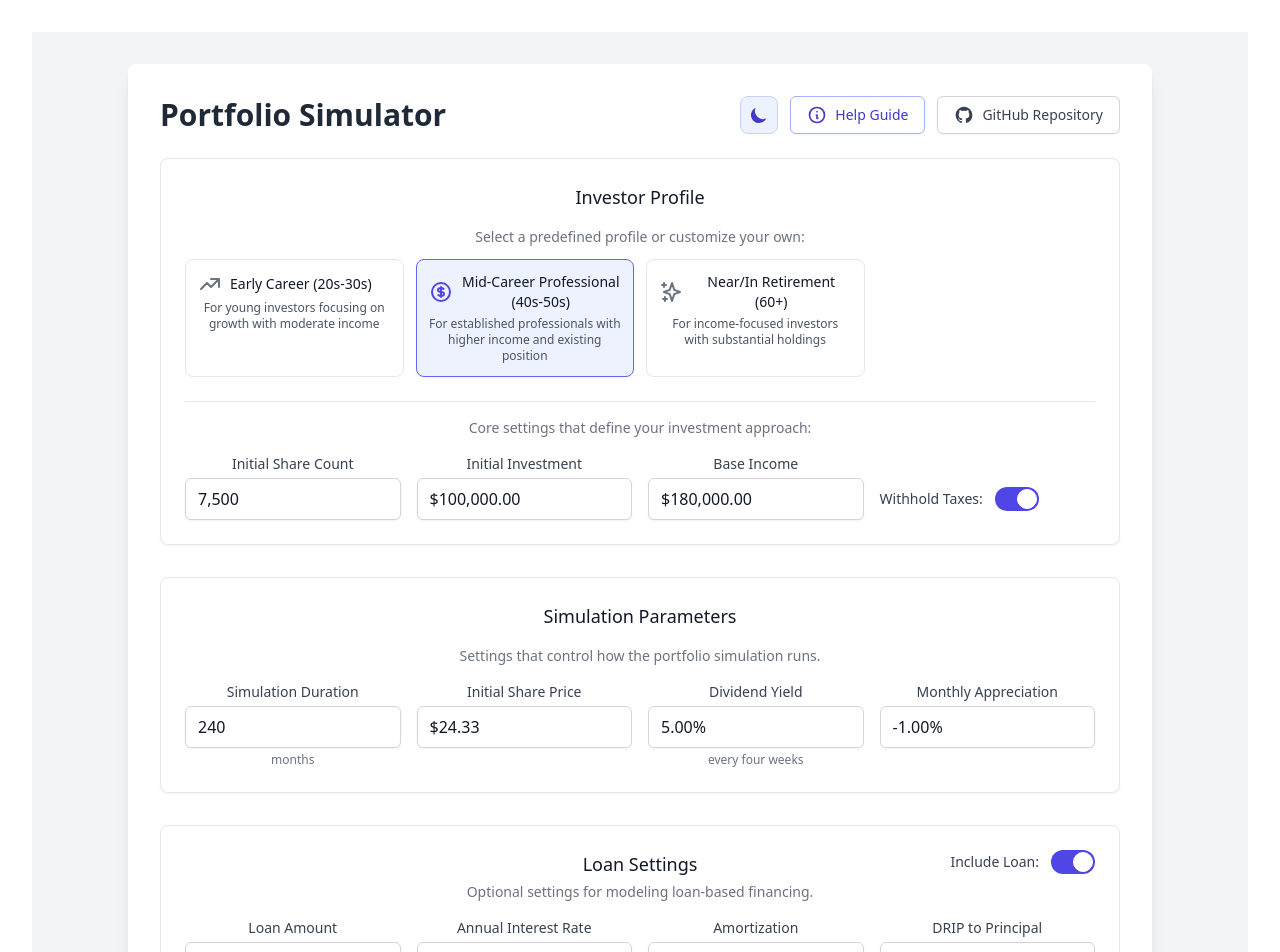
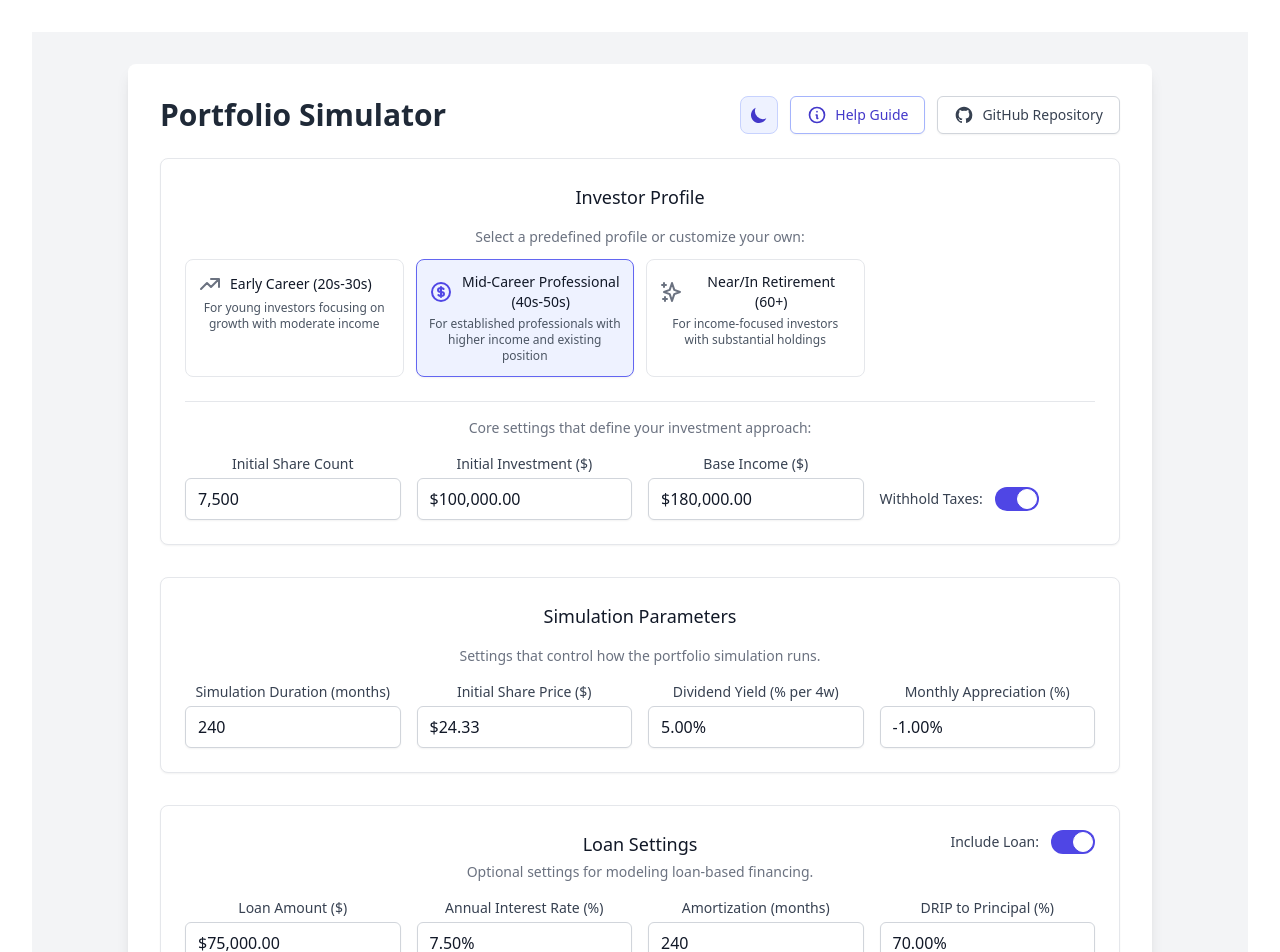
Before and after one commit to davidpeden3/portfolio-sim, a React (Vite) app: page / in a window 1280 px wide. Shown: the top 952 px of the page. Built offline with nearby package versions, Linux system fonts and the light colour scheme.

Commit message:
clean up display

```diff
--- a/src/components/AssumptionsForm.tsx
+++ b/src/components/AssumptionsForm.tsx
@@ -396,7 +396,7 @@ const AssumptionsForm = ({ formData, onChange, onSubmit, selectedProfile, hasCus
                         </div>
 
                         <div>
-                            <label className="block text-sm font-medium text-gray-700 dark:text-gray-200 transition-colors duration-200">Initial Investment</label>
+                            <label className="block text-sm font-medium text-gray-700 dark:text-gray-200 transition-colors duration-200">Initial Investment ($)</label>
                             <input
                                 type="text"
                                 name="initialInvestment"
@@ -411,7 +411,7 @@ const AssumptionsForm = ({ formData, onChange, onSubmit, selectedProfile, hasCus
                         </div>
 
                         <div>
-                            <label className="block text-sm font-medium text-gray-700 dark:text-gray-200 transition-colors duration-200">Base Income</label>
+                            <label className="block text-sm font-medium text-gray-700 dark:text-gray-200 transition-colors duration-200">Base Income ($)</label>
                             <input
                                 type="text"
                                 name="baseIncome"
@@ -449,7 +449,7 @@ const AssumptionsForm = ({ formData, onChange, onSubmit, selectedProfile, hasCus
 
                 <div className="grid grid-cols-2 md:grid-cols-4 gap-4">
                     <div>
-                        <label className="block text-sm font-medium text-gray-700 dark:text-gray-200 transition-colors duration-200">Simulation Duration</label>
+                        <label className="block text-sm font-medium text-gray-700 dark:text-gray-200 transition-colors duration-200">Simulation Duration (months)</label>
                         <input
                             type="text"
                             name="simulationMonths"
@@ -461,11 +461,10 @@ const AssumptionsForm = ({ formData, onChange, onSubmit, selectedProfile, hasCus
                             onBlur={handleBlur}
                             className="mt-1 block w-full rounded-md border-gray-300 dark:border-darkBlue-600 dark:bg-darkBlue-700 dark:text-white shadow-sm focus:ring-indigo-500 dark:focus:ring-basshead-blue-500 focus:border-indigo-500 dark:focus:border-basshead-blue-500 transition-colors duration-200"
                         />
-                        <p className="mt-1 text-xs text-gray-500 dark:text-gray-400 transition-colors duration-200">months</p>
                     </div>
 
                     <div>
-                        <label className="block text-sm font-medium text-gray-700 dark:text-gray-200 transition-colors duration-200">Initial Share Price</label>
+                        <label className="block text-sm font-medium text-gray-700 dark:text-gray-200 transition-colors duration-200">Initial Share Price ($)</label>
                         <input
                             type="text"
                             name="initialSharePrice"
@@ -480,7 +479,7 @@ const AssumptionsForm = ({ formData, onChange, onSubmit, selectedProfile, hasCus
                     </div>
 
                     <div>
-                        <label className="block text-sm font-medium text-gray-700 dark:text-gray-200 transition-colors duration-200">Dividend Yield</label>
+                        <label className="block text-sm font-medium text-gray-700 dark:text-gray-200 transition-colors duration-200">Dividend Yield (% per 4w)</label>
                         <input
                             type="text"
                             name="dividendYield4w"
@@ -492,11 +491,10 @@ const AssumptionsForm = ({ formData, onChange, onSubmit, selectedProfile, hasCus
                             onBlur={handleBlur}
                             className="mt-1 block w-full rounded-md border-gray-300 dark:border-darkBlue-600 dark:bg-darkBlue-700 dark:text-white shadow-sm focus:ring-indigo-500 dark:focus:ring-basshead-blue-500 focus:border-indigo-500 dark:focus:border-basshead-blue-500 transition-colors duration-200"
                         />
-                        <p className="mt-1 text-xs text-gray-500 dark:text-gray-400 transition-colors duration-200">every four weeks</p>
                     </div>
 
                     <div>
-                        <label className="block text-sm font-medium text-gray-700 dark:text-gray-200 transition-colors duration-200">Monthly Appreciation</label>
+                        <label className="block text-sm font-medium text-gray-700 dark:text-gray-200 transition-colors duration-200">Monthly Appreciation (%)</label>
                         <input
                             type="text"
                             name="monthlyAppreciation"
@@ -540,7 +538,7 @@ const AssumptionsForm = ({ formData, onChange, onSubmit, selectedProfile, hasCus
                 <div className={`${!formData.includeLoan ? 'opacity-50' : ''}`}>
                     <div className="grid grid-cols-2 md:grid-cols-4 gap-4">
                         <div>
-                            <label className="block text-sm font-medium text-gray-700 dark:text-gray-200 transition-colors duration-200">Loan Amount</label>
+                            <label className="block text-sm font-medium text-gray-700 dark:text-gray-200 transition-colors duration-200">Loan Amount ($)</label>
                             <input
                                 type="text"
                                 name="loanAmount"
@@ -556,7 +554,7 @@ const AssumptionsForm = ({ formData, onChange, onSubmit, selectedProfile, hasCus
                         </div>
 
                         <div>
-                            <label className="block text-sm font-medium text-gray-700 dark:text-gray-200 transition-colors duration-200">Annual Interest Rate</label>
+                            <label className="block text-sm font-medium text-gray-700 dark:text-gray-200 transition-colors duration-200">Annual Interest Rate (%)</label>
                             <input
                                 type="text"
                                 name="annualInterestRate"
@@ -572,7 +570,7 @@ const AssumptionsForm = ({ formData, onChange, onSubmit, selectedProfile, hasCus
                         </div>
 
                         <div>
-                            <label className="block text-sm font-medium text-gray-700 dark:text-gray-200 transition-colors duration-200">Amortization</label>
+                            <label className="block text-sm font-medium text-gray-700 dark:text-gray-200 transition-colors duration-200">Amortization (months)</label>
                             <input
                                 type="text"
                                 name="amortizationMonths"
@@ -585,11 +583,10 @@ const AssumptionsForm = ({ formData, onChange, onSubmit, selectedProfile, hasCus
                                 disabled={!formData.includeLoan}
                                 className="mt-1 block w-full rounded-md border-gray-300 dark:border-darkBlue-600 shadow-sm focus:ring-indigo-500 dark:focus:ring-basshead-blue-500 focus:border-indigo-500 dark:focus:border-basshead-blue-500 disabled:bg-gray-100 dark:disabled:bg-darkBlue-600 disabled:cursor-not-allowed dark:text-white dark:bg-darkBlue-700 transition-colors duration-200"
                             />
-                            <p className="mt-1 text-xs text-gray-500 dark:text-gray-400 transition-colors duration-200">months</p>
-                        </div>
+                            </div>
 
                         <div>
-                            <label className="block text-sm font-medium text-gray-700 dark:text-gray-200 transition-colors duration-200">DRIP to Principal</label>
+                            <label className="block text-sm font-medium text-gray-700 dark:text-gray-200 transition-colors duration-200">DRIP to Principal (%)</label>
                             <input
                                 type="text"
                                 name="surplusForDripPercent"
```
